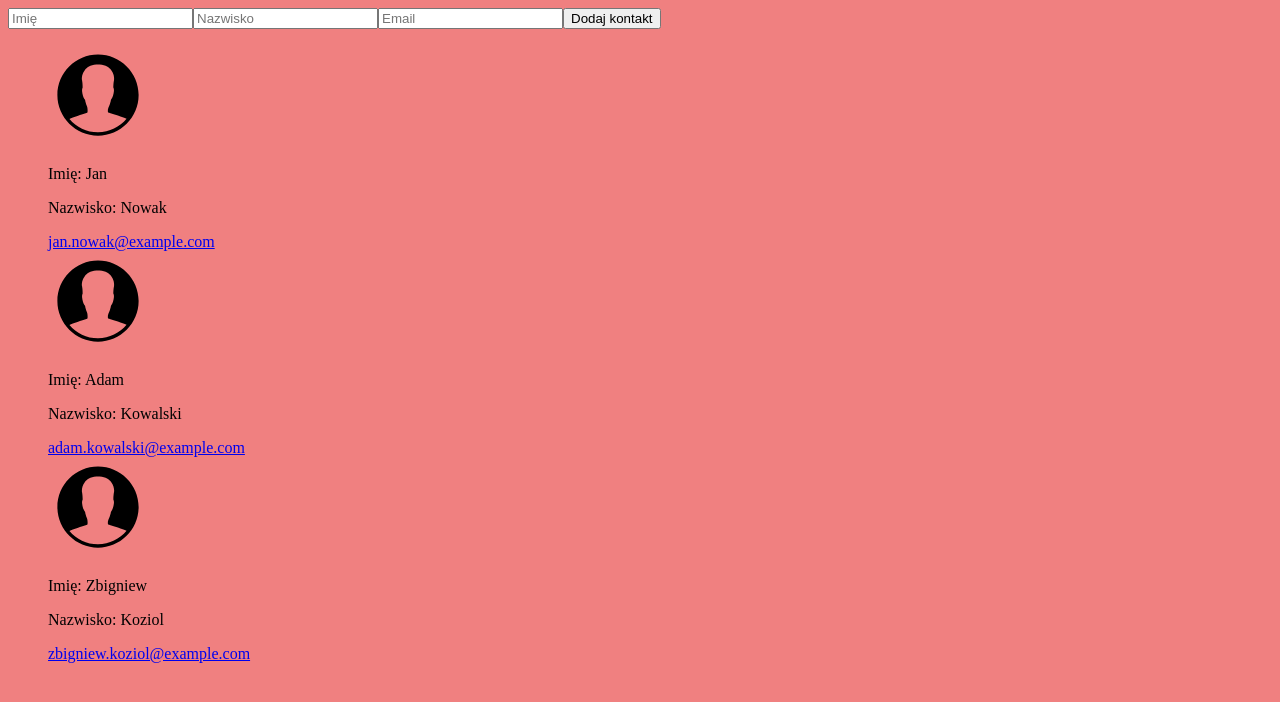
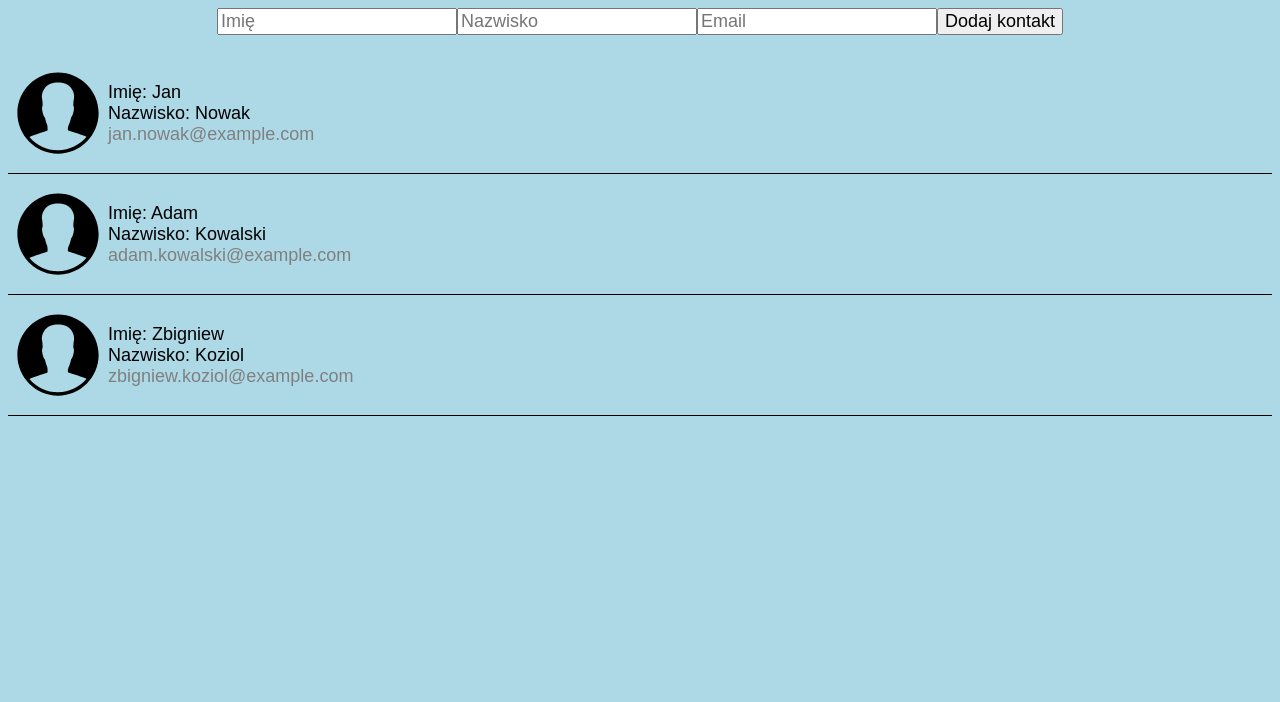
Before and after one commit to grzegorz-turek/react-contactsapp, a website: page index.html in a window 1280 px wide. Drawn offline with nearby package versions, Linux system fonts and the light colour scheme.

Commit message:
Final v.2

```diff
--- a/components/contact.js
+++ b/components/contact.js
@@ -1,6 +1,3 @@
-//'use strict';
-//(function(){
-
 var Contact = React.createClass({
     propTypes: {
         item: React.PropTypes.object.isRequired,
@@ -14,12 +11,12 @@
                     src: './images/contact.svg',
                     width: '100'
                 }),
+                React.createElement('div', {},
                     React.createElement('p', {className: 'contactLabel'}, 'Imię: ' + this.props.item.firstName),
                     React.createElement('p', {className: 'contactLabel'}, 'Nazwisko: ' + this.props.item.lastName),
                     React.createElement('a', {className: 'contactEmail', href: 'mailto:' + this.props.item.email}, this.props.item.email)
                 )
             )
+        )
     },
 });
-
-//})();
--- a/components/contactForm.js
+++ b/components/contactForm.js
@@ -1,6 +1,3 @@
-//'use strict';
-//(function(){
-
 var ContactForm = React.createClass({
     propTypes: {
         contact: React.PropTypes.object.isRequired
@@ -24,10 +21,8 @@
                     placeholder: 'Email',
                     value: this.props.contact.email,
                 }),
-                    React.createElement('button', {type: 'submit'}, "Dodaj kontakt") // ZMIENIĆ NA SINGLE '' ????
+                React.createElement('button', {type: 'submit'}, 'Dodaj kontakt')
             )
         )
     },
 })
-
-//})();
--- a/components/contacts.js
+++ b/components/contacts.js
@@ -1,6 +1,3 @@
-//'use strict';
-//(function(){
-
 var Contacts = React.createClass({
     propTypes: {
         items: React.PropTypes.array.isRequired,
@@ -16,5 +13,3 @@
         );
     }
 });
-
-//})();
--- a/js/script.js
+++ b/js/script.js
@@ -1,7 +1,2 @@
-//'use strict';
-//(function(){
-
-    var app = React.createElement(App);
-    ReactDOM.render(app, document.getElementById('app'));
-
-//})();
+var app = React.createElement(App);
+ReactDOM.render(app, document.getElementById('app'));
--- a/sass/style.scss
+++ b/sass/style.scss
@@ -1,3 +1,30 @@
 body {
-    background-color: lightcoral;
+    background-color: lightblue;
+    font-family: Arial, Helvetica, sans-serif;
+    font-size: 18px;
 }
+
+#app > div {
+    > ul {
+        padding: 0;
+        > div {
+            display: flex;
+            align-items: center;
+            padding: 10px 0;
+            border-bottom: 1px solid black;
+            div > p {
+                margin: 0;
+            }
+            div > a {
+                text-decoration: none;
+                color: gray;
+            }
+        }
+    }
+    > form {
+        text-align: center;
+        > input[type=text], input[type=email], button {
+            font-size: 18px;
+        }
+    }
+}
```
Also changed, not shown: components/app.js (+3 -8 lines), index.html (+1 -1 lines), css/style.css, 1 other file. Lines whose indentation alone changed are shown as unchanged.
